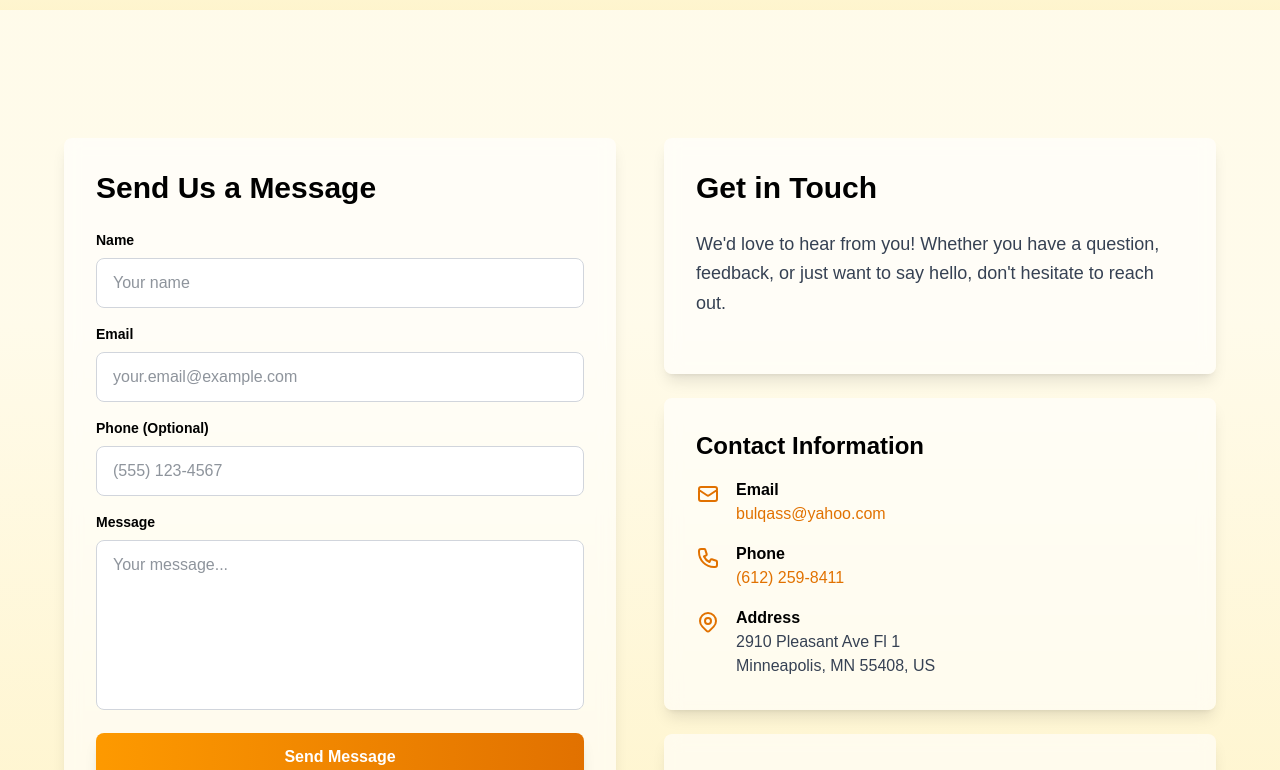
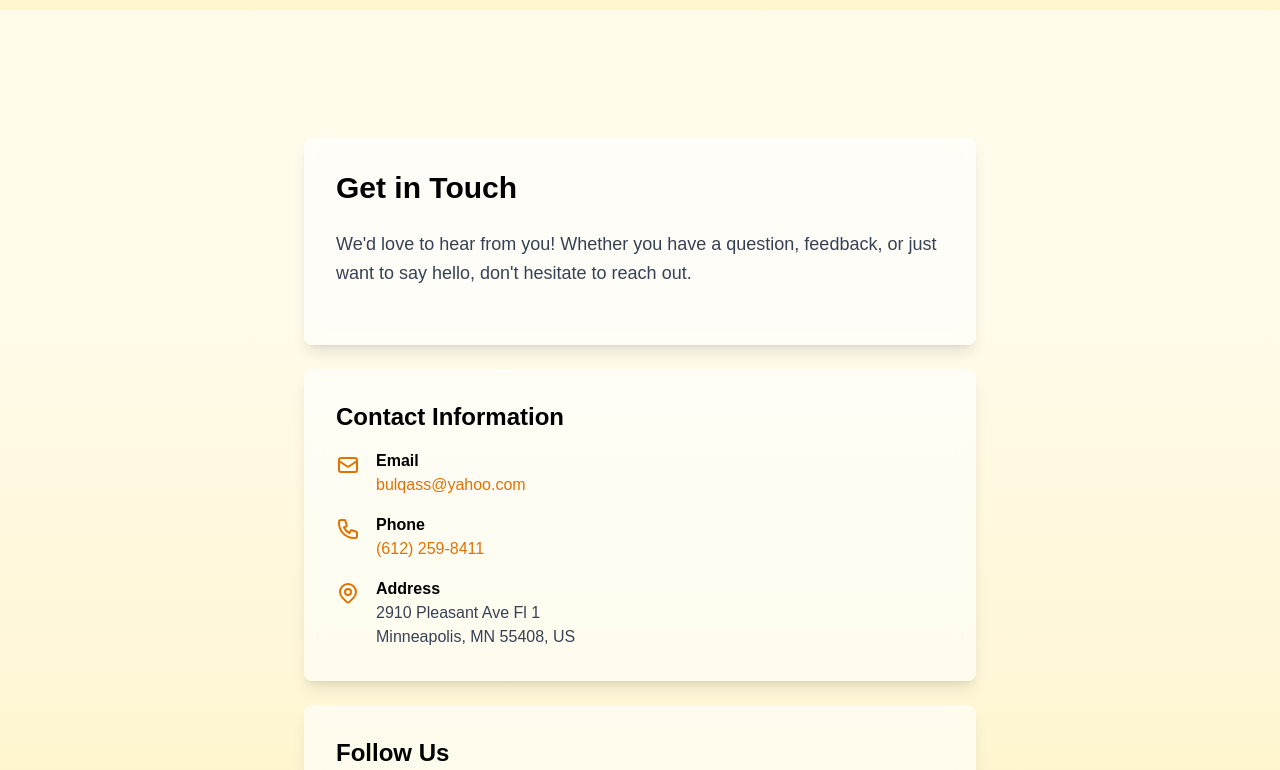
Before and after one commit to Amzad9/coffee, a Next.js app: page /contact in a window 1280 px wide. Shown: the part 340-1110 px from the top of the page. Built offline with nearby package versions, Linux system fonts and the light colour scheme.

Commit message:
ui changes

```diff
--- a/app/contact/page.tsx
+++ b/app/contact/page.tsx
@@ -1,33 +1,4 @@
-"use client";
-
-import { useState } from "react";
-import Image from "next/image";
-import Header from "../components/Header";
-import Footer from "../components/Footer";
-
 export default function Contact() {
-  const [formData, setFormData] = useState({
-    name: "",
-    email: "",
-    phone: "",
-    message: "",
-  });
-
-  const handleSubmit = (e: React.FormEvent) => {
-    e.preventDefault();
-    // Handle form submission here
-    console.log("Form submitted:", formData);
-    alert("Thank you for your message! We'll get back to you soon.");
-    setFormData({ name: "", email: "", phone: "", message: "" });
-  };
-
-  const handleChange = (e: React.ChangeEvent<HTMLInputElement | HTMLTextAreaElement>) => {
-    setFormData({
-      ...formData,
-      [e.target.name]: e.target.value,
-    });
-  };
-
   return (
     <div className="min-h-screen bg-linear-to-b from-amber-50 via-amber-50 to-amber-100 relative overflow-x-hidden">
       {/* Background Image */}
@@ -48,83 +19,7 @@ export default function Contact() {
         </section>
 
         <section className="pt-24 sm:pt-28 lg:pt-32 pb-12 sm:pb-16 lg:pb-20 px-4 sm:px-6 lg:px-8">
-        <div className="max-w-6xl mx-auto">
-
-
-          <div className="grid grid-cols-1 lg:grid-cols-2 gap-8 sm:gap-12">
-            {/* Contact Form */}
-            <div className="bg-white/60 backdrop-blur-sm rounded-lg p-6 sm:p-8 shadow-lg">
-              <h2 className="text-2xl sm:text-3xl font-black text-black mb-6">Send Us a Message</h2>
-              <form onSubmit={handleSubmit} className="space-y-4">
-                <div>
-                  <label htmlFor="name" className="block text-sm font-semibold text-black mb-2">
-                    Name
-                  </label>
-                  <input
-                    type="text"
-                    id="name"
-                    name="name"
-                    value={formData.name}
-                    onChange={handleChange}
-                    required
-                    className="w-full px-4 py-3 rounded-lg border border-gray-300 bg-white text-gray-800 focus:outline-none focus:ring-2 focus:ring-amber-500 focus:border-transparent"
-                    placeholder="Your name"
-                  />
-                </div>
-                <div>
-                  <label htmlFor="email" className="block text-sm font-semibold text-black mb-2">
-                    Email
-                  </label>
-                  <input
-                    type="email"
-                    id="email"
-                    name="email"
-                    value={formData.email}
-                    onChange={handleChange}
-                    required
-                    className="w-full px-4 py-3 rounded-lg border border-gray-300 bg-white text-gray-800 focus:outline-none focus:ring-2 focus:ring-amber-500 focus:border-transparent"
-                    placeholder="your.email@example.com"
-                  />
-                </div>
-                <div>
-                  <label htmlFor="phone" className="block text-sm font-semibold text-black mb-2">
-                    Phone (Optional)
-                  </label>
-                  <input
-                    type="tel"
-                    id="phone"
-                    name="phone"
-                    value={formData.phone}
-                    onChange={handleChange}
-                    className="w-full px-4 py-3 rounded-lg border border-gray-300 bg-white text-gray-800 focus:outline-none focus:ring-2 focus:ring-amber-500 focus:border-transparent"
-                    placeholder="(555) 123-4567"
-                  />
-                </div>
-                <div>
-                  <label htmlFor="message" className="block text-sm font-semibold text-black mb-2">
-                    Message
-                  </label>
-                  <textarea
-                    id="message"
-                    name="message"
-                    value={formData.message}
-                    onChange={handleChange}
-                    required
-                    rows={6}
-                    className="w-full px-4 py-3 rounded-lg border border-gray-300 bg-white text-gray-800 focus:outline-none focus:ring-2 focus:ring-amber-500 focus:border-transparent resize-none"
-                    placeholder="Your message..."
-                  />
-                </div>
-                <button
-                  type="submit"
-                  className="w-full px-6 py-3 bg-linear-to-r from-amber-500 to-amber-600 text-white font-semibold rounded-lg hover:from-amber-600 hover:to-amber-700 transition-all duration-300 transform hover:scale-105 shadow-lg"
-                >
-                  Send Message
-                </button>
-              </form>
-            </div>
-
-            {/* Contact Information */}
+          <div className="max-w-2xl mx-auto">
             <div className="space-y-6">
               <div className="bg-white/60 backdrop-blur-sm rounded-lg p-6 sm:p-8 shadow-lg">
                 <h2 className="text-2xl sm:text-3xl font-black text-black mb-6">Get in Touch</h2>
@@ -198,9 +93,7 @@ export default function Contact() {
               </div>
             </div>
           </div>
-        </div>
         </section>
-
       </div>
     </div>
   );
```
Lines whose indentation alone changed are shown as unchanged.
